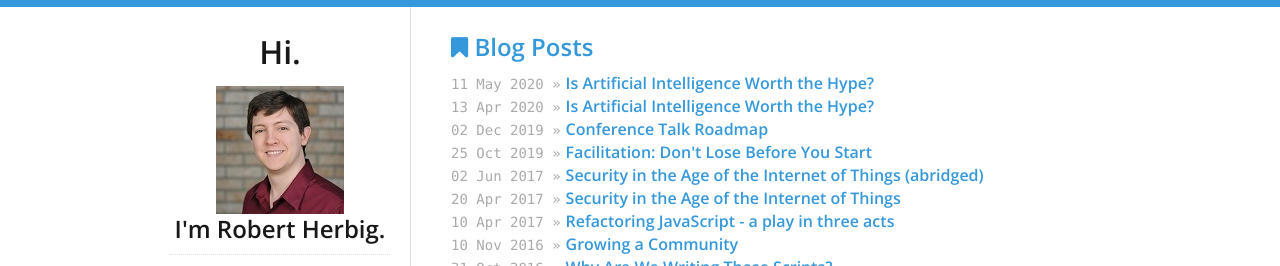
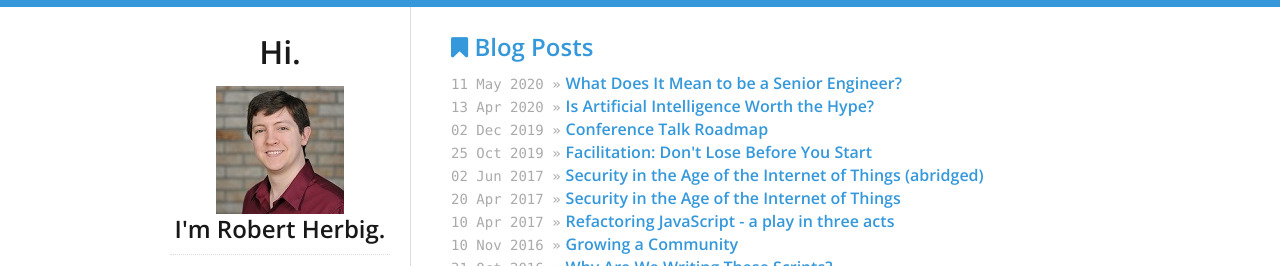
Before and after one commit to rpherbig/rpherbig.github.io, a Jekyll site: the page built from index.html, in a window 1280 px wide. Shown: the top 266 px of the page. Built offline with Jekyll 4.4.1, drawn with Linux system fonts in a browser that asks for light colours; nearby versions of some CDN libraries.

Commit message:
Fix title and resize header image of 'Senior Engineer'

```diff
--- a/_posts/2020-05-11-what_does_it_mean_to_be_a_senior_engineer.markdown
+++ b/_posts/2020-05-11-what_does_it_mean_to_be_a_senior_engineer.markdown
@@ -1,13 +1,11 @@
 ---
-title: "Is Artificial Intelligence Worth the Hype?"
+title: "What Does It Mean to be a Senior Engineer?"
 layout: post
 ---
 
 <link rel="canonical" href="https://www.sep.com/sep-blog/2020/05/11/what-does-it-mean-to-be-a-senior-engineer/" />
 
 ![](/images/SEP-Around-the-Office-01-2019-108.jpg)
-
-## What Does It Mean to be a Senior Engineer?
 
 As a team lead, I coach and mentor many junior engineers. One topic that always comes up is "What does it mean to be a Senior Engineer?" That's easy, you just... have a four-year degree from an accredited college? Work for 10 years and don't get fired? Learn 3 front-end technologies? Check some boxes on a promotion form?
 
```
